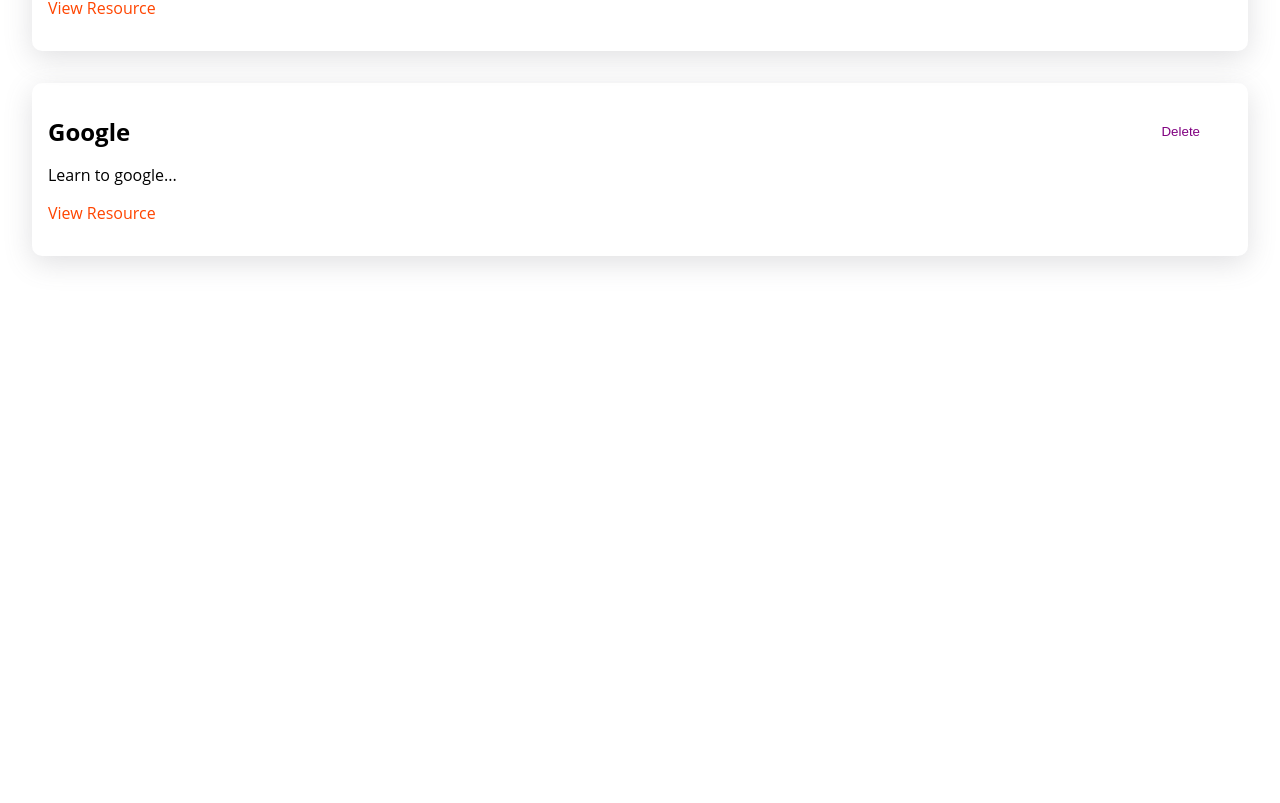
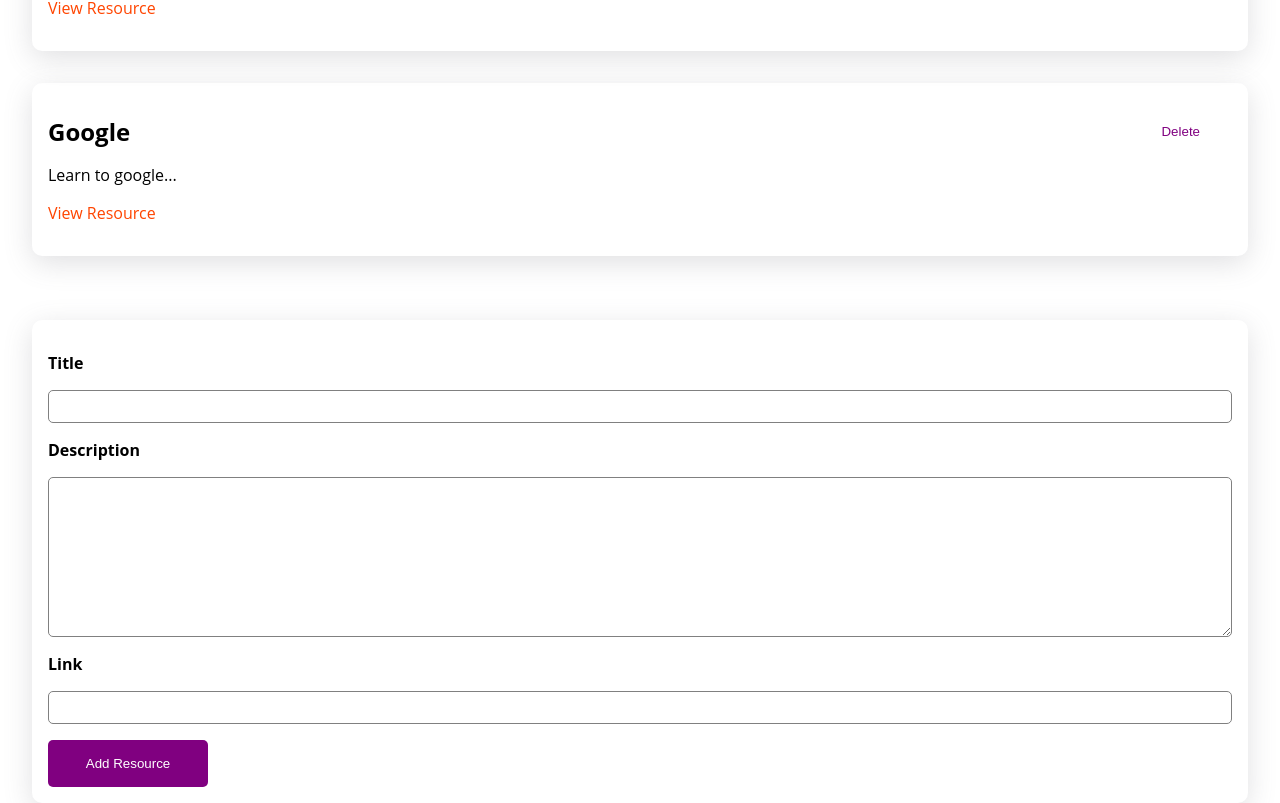
Before and after one commit to skherad/ResourcesApp, a Vue app: page / in a window 1280 px wide. Shown: the part 347-1150 px from the top of the page. Before the commit the page ends 800 px from the top, so only its background shows below. Built offline with nearby package versions, Linux system fonts and the light colour scheme.

Commit message:
add resources no functionality

```diff
--- a/src/App.vue
+++ b/src/App.vue
@@ -5,18 +5,21 @@
         <ResourceCard v-for="resource in storedResources" :key="resource.id" :id="resource.id" :title="resource.title"
             :description="resource.description" :link="resource.link" @delete-resource="removeResource" />
     </ul>
+    <AddResource />
 </template>
 
 <script>
 import TheHeader from './components/TheHeader.vue'
 import ResourceCard from './components/ResourceCard.vue'
 import NavBar from './components/NavBar.vue'
+import AddResource from './components/AddResource.vue'
 
 export default {
     components: {
         TheHeader,
         ResourceCard,
-        NavBar
+        NavBar,
+        AddResource
     },
     data() {
         return {
@@ -61,4 +64,5 @@
 .resource {
     padding: 2rem;
     margin: 0;
-}</style>
+}
+</style>
--- /dev/null
+++ b/src/components/AddResource.vue
@@ -0,0 +1,47 @@
+<template>
+    <form class="form">
+        <label class="form__label">Title</label>
+        <input class="form__input"/>
+        <label class="form__label">Description</label>
+        <textarea class="form__text"></textarea>
+        <label class="form__label">Link</label>
+        <input class="form__input"/>
+        <button class="form__button">Add Resource</button>
+    </form>
+</template>
+
+<style>
+.form {
+    border-radius: 10px;
+    box-shadow: rgba(100, 100, 111, 0.2) 0px 7px 29px 0px;
+    margin: 0 2rem;
+    display: flex;
+    flex-direction: column;
+    padding: 1rem;
+}
+.form__label {
+    margin: 1rem 0;
+    font-weight: bold;
+}
+.form__input {
+    border: 1px solid grey;
+    border-radius: 5px;
+    padding: 0.5rem 1rem;
+}
+.form__text {
+    border: 1px solid grey;
+    border-radius: 5px;
+    padding: 0.5rem 1rem;
+    height: 10rem;
+}
+.form__button {
+    background-color: purple;
+    color: white;
+    padding: 1rem;
+    justify-self: left;
+    width: 10rem;
+    border: none;
+    border-radius: 5px;
+    margin-top: 1rem;
+}
+</style>
```
